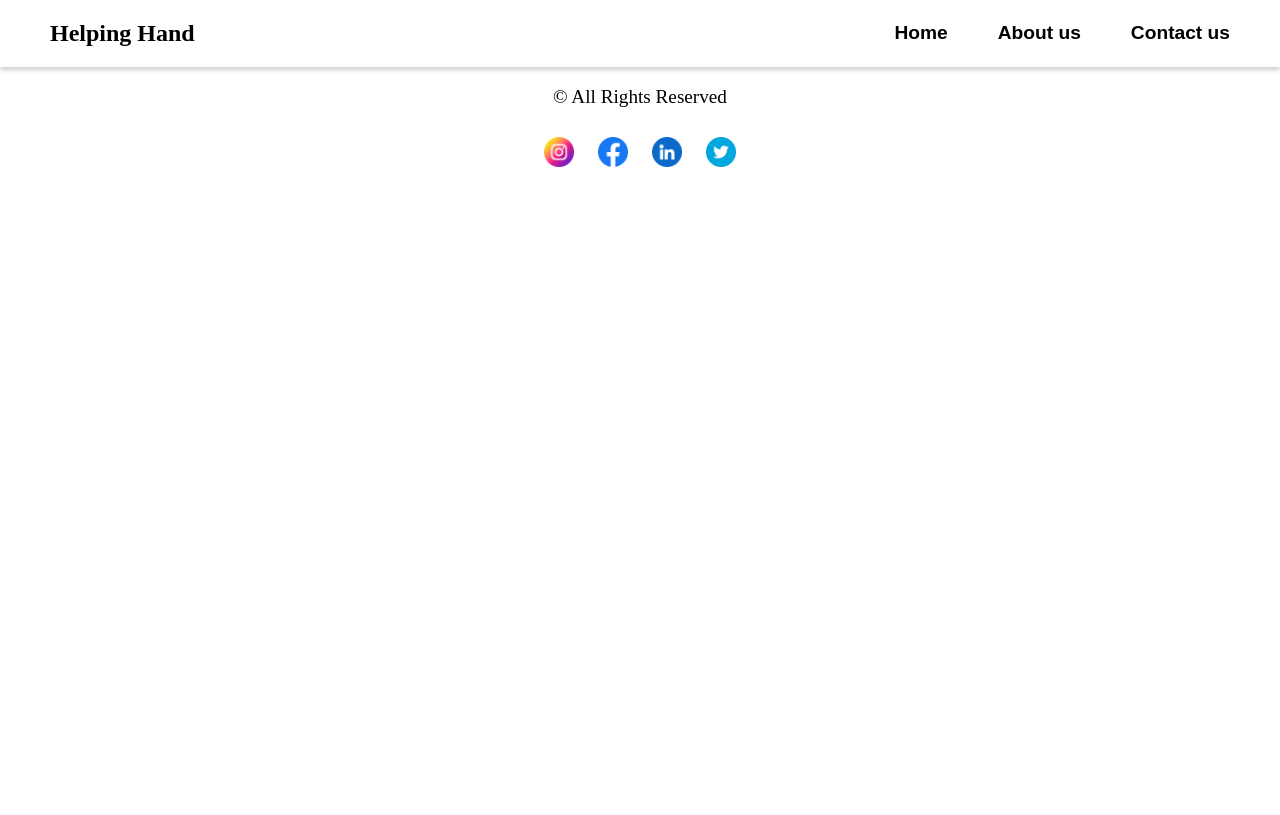
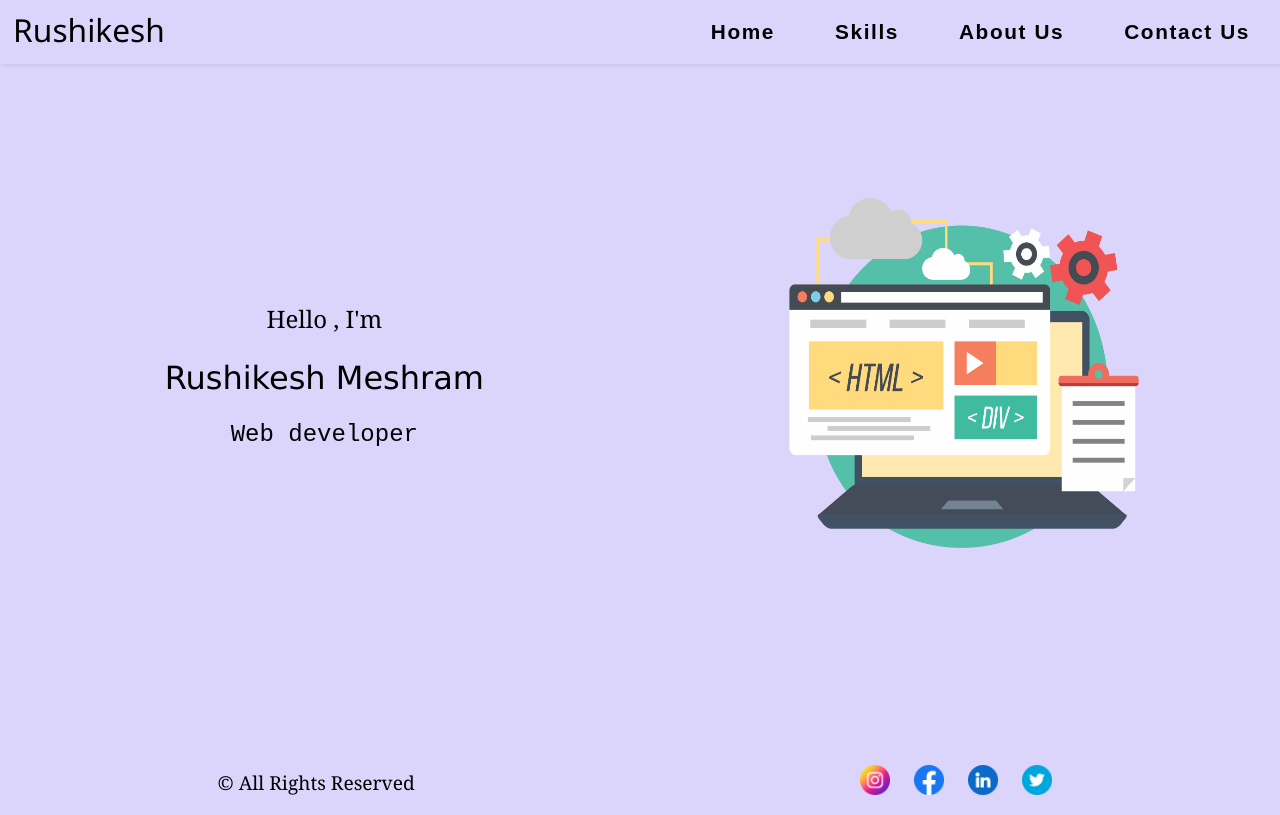
Before and after one commit to RushikeshMeshram/portfolio, a plain HTML site: page index.html in a window 1280 px wide. Drawn offline with Linux system fonts and the light colour scheme.

Commit message:
First View

```diff
--- /dev/null
+++ b/index.css
@@ -0,0 +1,264 @@
+/*
+#757575
+#8C8C8C
+#A3A3A3
+#BABABA
+#D1D1D1
+#E8E8E8
+#B3B3B3
+#CCCCCC
+#E5E5E5
+
+#A49BF8 #B8B9FA #DBD5FB #B3C9FB
+*/
+
+/* :root {
+  --primary-color:	#9dd5d4;
+  --background-color:#E5E5E5;
+  --bar-width:2px;
+  --bar-height:20px;
+  --bar-color:#333;
+} */
+
+:root {
+  --primary-color:	#A49BF8;
+  --background-color:#DBD5FB;
+  --bar-width:2px;
+  --bar-height:20px;
+  --bar-color:#333;
+}
+
+body {
+  margin: 0;
+  font-family: Georgia, 'Times New Roman', Times, serif;
+  background-color: var(--background-color);
+}
+
+a {
+  color: #000;
+  transition: linear 1s;
+}
+
+a:hover {
+  transform: scale(1.1);
+}
+
+/* header */
+
+.header {
+  background-color: var(--background-color);
+  box-shadow: 1px 1px 4px 0 rgba(0,0,0,.1);
+  position: fixed;
+  width: 100%;
+  z-index: 3;
+  top:0;
+}
+
+.header ul {
+  margin: 0;
+  padding: 0;
+  font-size: 1rem;
+  font-family: sans-serif;
+  font-weight: bold;
+  list-style: none;
+  overflow: hidden;
+  background-color: var(--background-color);
+}
+
+.header li a {
+  display: block;
+  padding: 20px 20px;
+  letter-spacing: 0.1rem;
+  text-decoration: none;
+  text-align: center;
+}
+
+.header li a:hover,
+.header .menu-btn:hover {
+  color: var(--primary-color);
+  background-color: #f4f4f4;
+  transform: scale(1.1);
+}
+
+.header .logo {
+  display: block;
+  float: left;
+  font-size: 1.8em;
+  font-family: 'Segoe UI', Tahoma, Geneva, Verdana, sans-serif;
+  padding: 10px 20px;
+  text-decoration: none;
+}
+
+/* menu */
+
+.header .menu {
+  clear: both;
+  max-height: 0;
+  transition: max-height .2s ease-out;
+}
+
+/* menu icon */
+
+.header .menu-icon {
+  cursor: pointer;
+  float: right;
+  padding: 28px 20px;
+  position: relative;
+  user-select: none;
+}
+
+.header .menu-icon .nav-icon {
+  background: var(--bar-color);
+  display: block;
+  height: var(--bar-width);
+  position: relative;
+  transition: background .2s ease-out;
+  width: var(--bar-height);
+  border-radius: 30px;
+}
+
+.header .menu-icon .nav-icon:before,
+.header .menu-icon .nav-icon:after {
+  background: var(--bar-color);
+  content: '';
+  display: block;
+  height: 100%;
+  position: absolute;
+  transition: all .2s ease-out;
+  width: 100%;
+  border-radius: 30px;
+}
+
+.header .menu-icon .nav-icon:before {
+  top: 5px;
+}
+
+.header .menu-icon .nav-icon:after {
+  top: -5px;
+}
+
+/* menu btn */
+
+.header .menu-btn {
+  display: none;
+}
+
+.header .menu-btn:checked ~ .menu {
+  max-height: 260px;
+}
+
+.header .menu-btn:checked ~ .menu-icon .nav-icon {
+  background: transparent;
+}
+
+.header .menu-btn:checked ~ .menu-icon .nav-icon:before {
+  transform: rotate(-45deg);
+  top:0;
+}
+
+.header .menu-btn:checked ~ .menu-icon .nav-icon:after {
+  transform: rotate(45deg);
+  top:0;
+}
+
+
+/* 48em = 768px @ 16pt font */
+
+@media (min-width: 48em) {
+  .header ul {
+    font-size: 1.3rem;
+  }
+
+  .header li {
+    float: left;
+  }
+  .header li a {
+    padding: 20px 30px;
+  }
+  .header .menu {
+    clear: none;
+    float: right;
+    max-height: none;
+  }
+  .header .menu-icon {
+    display: none;
+  }
+}
+
+.hero-banner {
+  height:750px;
+  display:flex;
+  justify-content:space-around;
+  align-items: center;
+}
+
+.bio {
+  text-align: center;
+}
+
+.bio p {
+  margin: 1.5rem;
+}
+
+.bio-hello {
+  font-size: 1.5rem;
+}
+
+.bio-name {
+  font-family: Verdana, Tahoma, sans-serif;
+  font-size: 2rem;
+}
+
+.bio-pos {
+  font-family: 'Courier New', Courier, monospace;
+  font-size: 1.5rem;
+}
+
+.profile {
+  width: 350px;
+  height: 350px;
+}
+
+footer {
+  display: flex;
+  justify-content: space-around;
+  align-items: center;
+  flex-direction: row;
+}
+
+p {
+  color: black;
+  font-size: 1.2rem;
+}
+
+span {
+  font-size: 1.2rem;
+}
+
+.social-icon {
+  width: 30x;
+  height: 30px;
+  margin: 10px;
+}
+
+.social-icon:hover {
+  transform: scale(1.2);
+  transition: cubic-bezier(0.55, 0.055, 0.675, 0.19);
+}
+
+@media (max-width:48em) {
+  .hero-banner {
+    height: 600px;
+    padding: 4rem 0rem 2rem;
+    flex-direction: column-reverse;
+  }
+
+  .profile {
+    width: 250px;
+    height: 250px;
+  }
+
+  footer {
+    flex-direction: column;
+  }
+}
--- a/index.html
+++ b/index.html
@@ -5,33 +5,46 @@
   <meta charset="UTF-8">
   <meta name="viewport" content="width=device-width, initial-scale=1.0">
   <title>Document</title>
-    <link rel="stylesheet" href="mystyle.css">
+  <link rel="stylesheet" href="index.css">
 </head>
 
 <body>
-    <nav>
-        <div>
-            <h1>Helping Hand</h1>
+
+  <header class="header">
+    <a href="index.html" class="logo">Rushikesh</a>
+    <input class="menu-btn" type="checkbox" id="menu-btn" />
+    <label class="menu-icon" for="menu-btn"><span class="nav-icon"></span></label>
+    <ul class="menu">
+      <li><a href="index.html">Home</a></li>
+      <li><a href="skills.html">Skills</a></li>
+      <li><a href="aboutus.html">About Us</a></li>
+      <li><a href="contactus.html">Contact Us</a></li>
+    </ul>
+  </header>
+
+  <div class="hero-banner">
+    <div class="bio">
+      <p class="bio-hello">Hello , I'm </p>
+      <p class="bio-name">Rushikesh Meshram</p>
+      <p class="bio-pos">Web developer</p>
     </div>
     <div>
-            <ul>
-                <li><a>Home</a></li>
-                <li><a>About us</a></li>
-                <li><a>Contact us</a></li>
-            </ul>
+      <img class="profile" src="pngegg.png" alt="Profile Photo" loading="lazy">
     </div>
-    </nav>
+  </div>
+
   <footer>
     <div>
         <p><span>&#169;</span> All Rights Reserved</p>
     </div>
     <div>
-            <a><img src="social-icon/instagram.png"></a>
-            <a><img src="social-icon/facebook.png"></a>
-            <a><img src="social-icon/linkedin.png"></a>
-            <a><img src="social-icon/twitter.png"></a>
+        <a href="https://www.instagram.com/rushikesh.meshram/"  target="_blank"><img class="social-icon" src="social-icon/instagram.png" loading="lazy"></a>
+        <a href="#" target="_blank"><img class="social-icon" src="social-icon/facebook.png" loading="lazy"></a>
+        <a href="#" target="_blank"><img class="social-icon" src="social-icon/linkedin.png" loading="lazy"></a>
+        <a href="#" target="_blank"><img class="social-icon" src="social-icon/twitter.png" loading="lazy"></a>
     </div>
 </footer>
+
 </body>
 
 </html>
--- a/mystyle.css
+++ /dev/null
@@ -1,57 +0,0 @@
-/*
-AAAAAA
-BBBBBB
-*/
-
-body {
-    margin: 0;
-}
-
-nav {
-    display: flex;
-    justify-content: space-between;
-    align-items: center;
-    padding: 0 50px;
-
-    -webkit-box-shadow: 0px 3px 5px 0px rgba(0,0,0,0.2);
-    -moz-box-shadow: 0px 3px 5px 0px rgba(0,0,0,0.2);
-    box-shadow: 0px 3px 5px 0px rgba(0,0,0,0.2);
-}
-
-ul {
-    display: flex;
-    justify-content: space-evenly;
-    gap:50px;
-}
-
-ul li {
-    list-style: none;
-    font-weight: bold;
-    font-size: larger;
-    font-family: Arial, Helvetica, sans-serif;
-}
-
-ul li:hover {
-    transform: scale(1.1);
-}
-
-footer {
-    display: flex;
-    align-items: center;
-    flex-direction: column;
-
-}
-
-p {
-    font-size: 1.2rem;
-}
-
-span {
-    font-size: 1.2rem;
-}
-
-img {
-    width: 30px;
-    height: 30px;
-    margin: 10px;
-}
```
Also changed, not shown: aboutus.html (added, +24 -0 lines), contactus.html (added, +24 -0 lines), pngegg.png (added), skills.html (added). Lines whose indentation alone changed are shown as unchanged.
